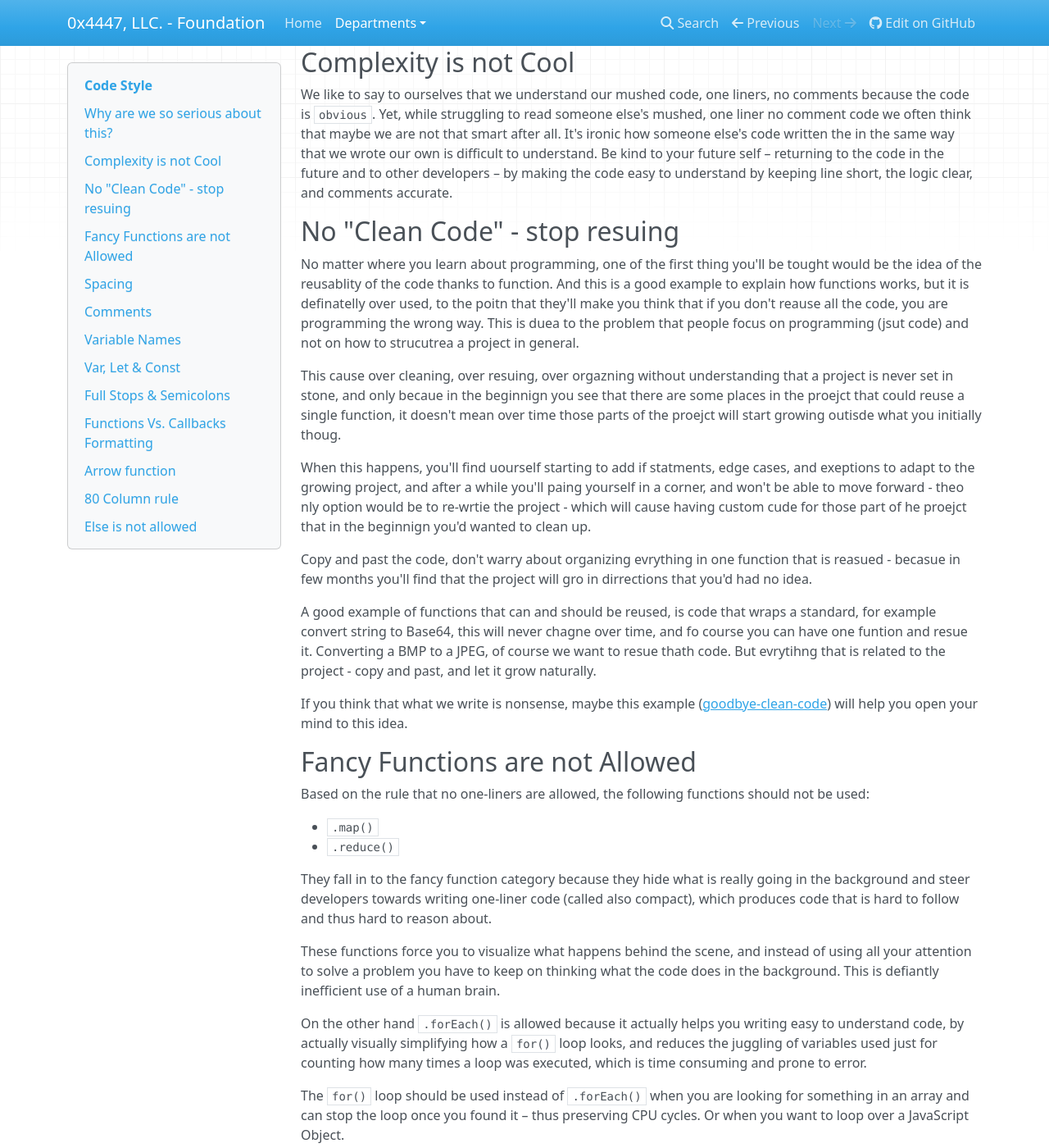
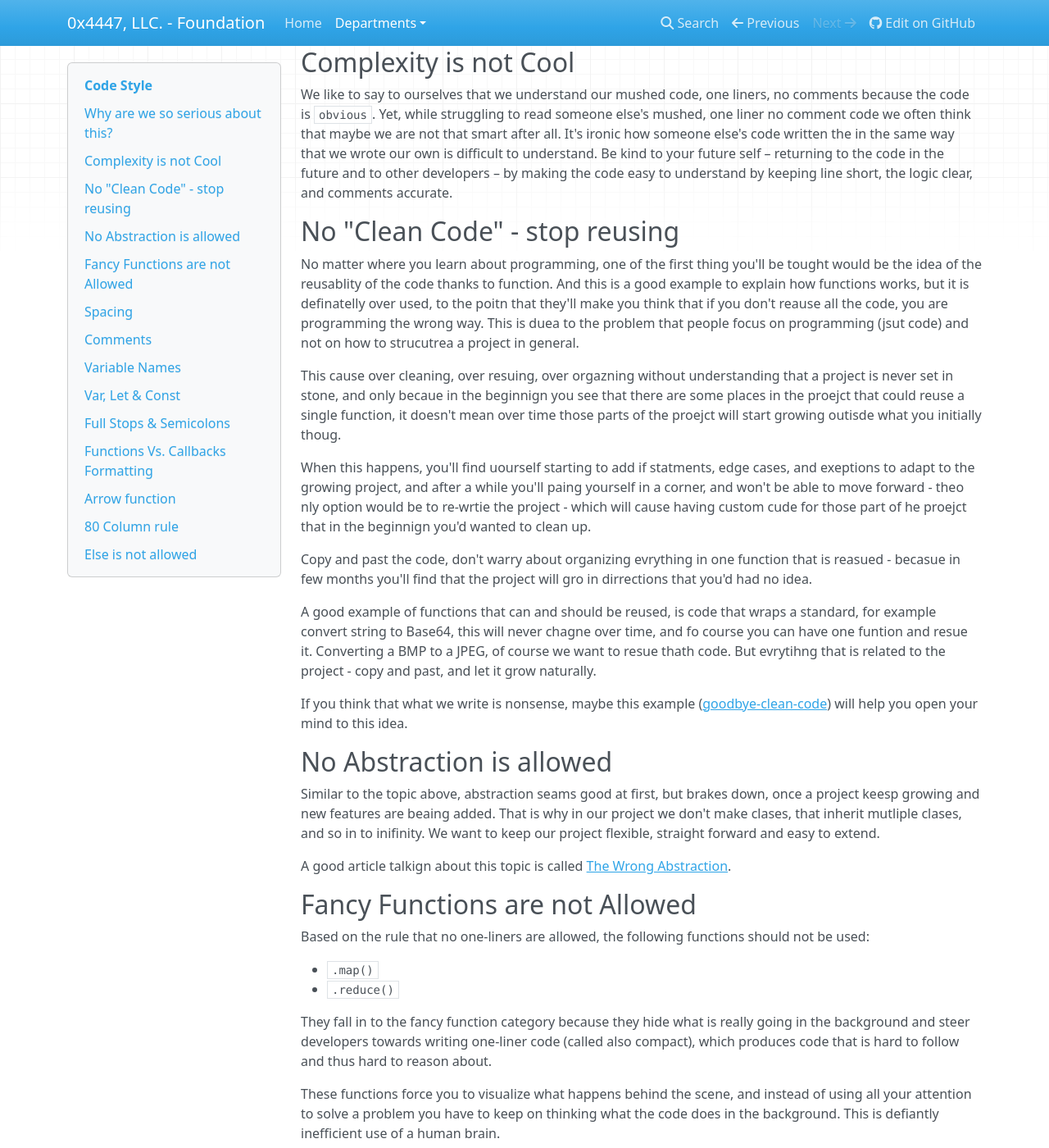
Before and after one commit to 0x4447-office/0x4447_webpage_foundation, an MkDocs documentation site: the page built from docs/departments/programers.md, in a window 1280 px wide and 1400 px high, scrolled down 396 px. Shown: the whole window at 82% size. Built offline with MkDocs 1.6.1, drawn with Linux system fonts in a browser that asks for light colours; nearby versions of some CDN libraries.

Commit message:
Update programers.md

```diff
--- a/docs/departments/programers.md
+++ b/docs/departments/programers.md
@@ -10,7 +10,7 @@ Because clean, clear, commented code is faster to read, understand, reason about
 
 We like to say to ourselves that we understand our mushed code, one liners, no comments because the code is `obvious`. Yet, while struggling to read someone else's mushed, one liner no comment code we often think that maybe we are not that smart after all. It's ironic how someone else's code written the in the same way that we wrote our own is difficult to understand. Be kind to your future self – returning to the code in the future and to other developers – by making the code easy to understand by keeping line short, the logic clear, and comments accurate.
 
-## No "Clean Code" - stop resuing
+## No "Clean Code" - stop reusing
 
 No matter where you learn about programming, one of the first thing you'll be tought would be the idea of the reusablity of the code thanks to function. And this is a good example to explain how functions works, but it is definatelly over used, to the poitn that they'll make you think that if you don't reause all the code, you are programming the wrong way. This is duea to the problem that people focus on programming (jsut code) and not on how to strucutrea a project in general.
 
@@ -24,6 +24,11 @@ A good example of functions that can and should be reused, is code that wraps a
 
 If you think that what we write is nonsense, maybe this example ([goodbye-clean-code](https://overreacted.io/goodbye-clean-code/)) will help you open your mind to this idea.
 
+## No Abstraction is allowed
+
+Similar to the topic above, abstraction seams good at first, but brakes down, once a project keesp growing and new features are beaing added. That is why in our project we don't make clases, that inherit mutliple clases, and so in to inifinity. We want to keep our project flexible, straight forward and easy to extend.
+
+A good article talkign about this topic is called [The Wrong Abstraction](https://www.sandimetz.com/blog/2016/1/20/the-wrong-abstraction).
 
 ## Fancy Functions are not Allowed
 
```
